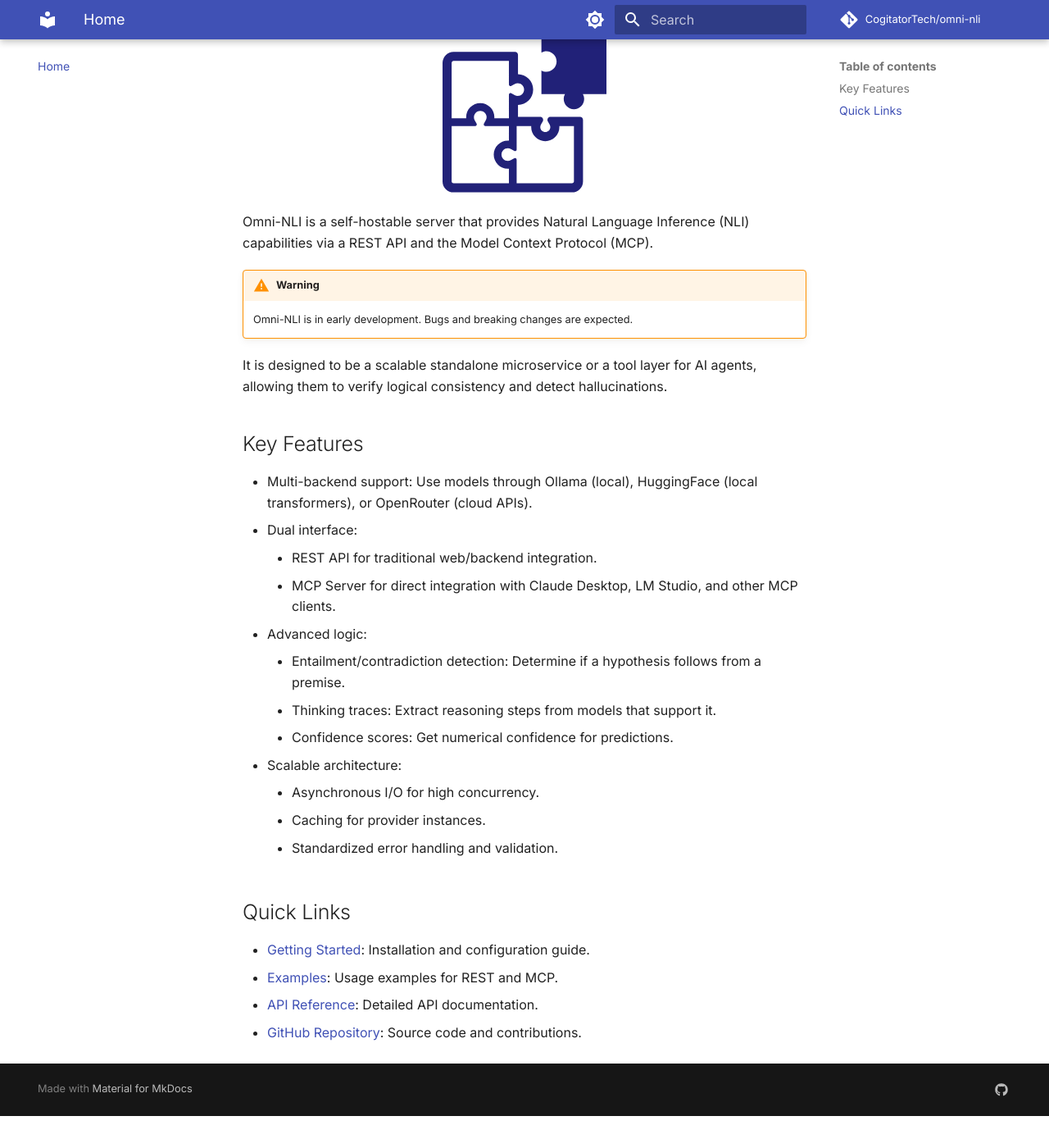
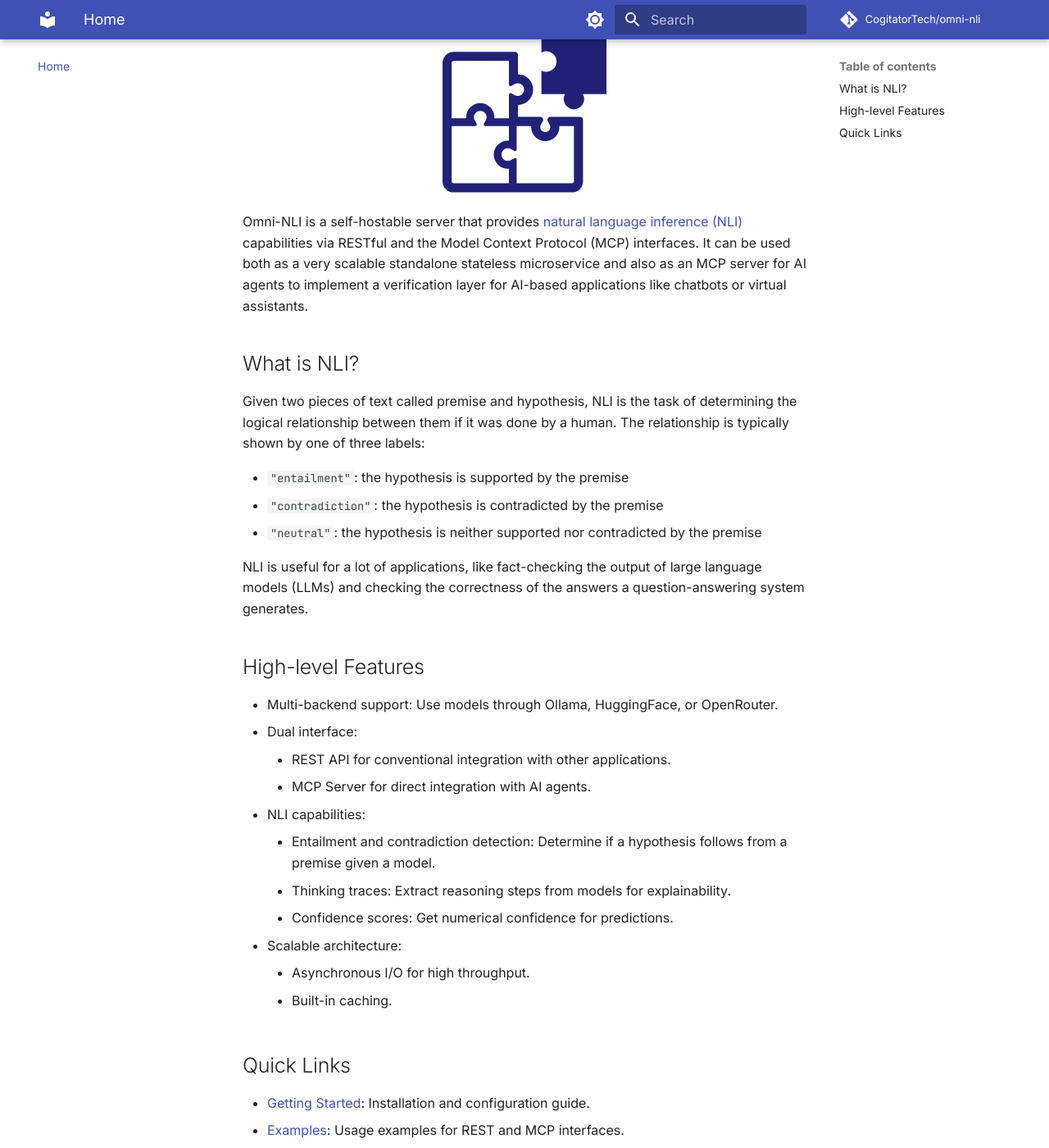
Before and after one commit to CogitatorTech/omni-nli, an MkDocs documentation site: the page built from docs/index.md, in a window 1280 px wide and 1400 px high, scrolled down 193 px. Shown: the whole window at 82% size. Built offline with MkDocs 1.6.1 and Material for MkDocs 9.7.7, drawn with Linux system fonts in a browser that asks for light colours; comment, search, counter and statistics services are not loaded; before the commit the page ends 1554 px from its top, so only the background shows below that.

```diff
--- a/docs/index.md
+++ b/docs/index.md
@@ -6,32 +6,39 @@
   </picture>
 </div>
 
-Omni-NLI is a self-hostable server that provides Natural Language Inference (NLI) capabilities via a REST API and the Model Context Protocol (MCP).
+Omni-NLI is a self-hostable server that provides [natural language inference (NLI)](https://en.wikipedia.org/wiki/Textual_entailment) capabilities via
+RESTful and the Model Context Protocol (MCP) interfaces.
+It can be used both as a very scalable standalone stateless microservice and also as an MCP server for AI agents to implement a verification layer
+for AI-based applications like chatbots or virtual assistants.
 
-!!! warning
-    Omni-NLI is in early development. Bugs and breaking changes are expected.
+## What is NLI?
 
-It is designed to be a scalable standalone microservice or a tool layer for AI agents, allowing them to verify logical consistency and detect
-hallucinations.
+Given two pieces of text called premise and hypothesis, NLI is the task of determining the logical relationship between them if it was done by a human.
+The relationship is typically shown by one of three labels:
 
-## Key Features
+- `"entailment"`: the hypothesis is supported by the premise
+- `"contradiction"`: the hypothesis is contradicted by the premise
+- `"neutral"`: the hypothesis is neither supported nor contradicted by the premise
 
-- Multi-backend support: Use models through Ollama (local), HuggingFace (local transformers), or OpenRouter (cloud APIs).
+NLI is useful for a lot of applications, like fact-checking the output of large language models (LLMs) and checking the correctness of the answers a
+question-answering system generates.
+
+## High-level Features
+
+- Multi-backend support: Use models through Ollama, HuggingFace, or OpenRouter.
 - Dual interface:
-    - REST API for traditional web/backend integration.
-    - MCP Server for direct integration with Claude Desktop, LM Studio, and other MCP clients.
-- Advanced logic:
-    - Entailment/contradiction detection: Determine if a hypothesis follows from a premise.
-    - Thinking traces: Extract reasoning steps from models that support it.
+    - REST API for conventional integration with other applications.
+    - MCP Server for direct integration with AI agents.
+- NLI capabilities:
+    - Entailment and contradiction detection: Determine if a hypothesis follows from a premise given a model.
+    - Thinking traces: Extract reasoning steps from models for explainability.
     - Confidence scores: Get numerical confidence for predictions.
 - Scalable architecture:
-    - Asynchronous I/O for high concurrency.
-    - Caching for provider instances.
-    - Standardized error handling and validation.
+    - Asynchronous I/O for high throughput.
+    - Built-in caching.
 
 ## Quick Links
 
 - [Getting Started](getting-started.md): Installation and configuration guide.
-- [Examples](examples.md): Usage examples for REST and MCP.
+- [Examples](examples.md): Usage examples for REST and MCP interfaces.
 - [API Reference](api-reference.md): Detailed API documentation.
-- [GitHub Repository](https://github.com/CogitatorTech/omni-nli): Source code and contributions.
```
Also changed, not shown: docs/api-reference.md (+9 -5 lines), docs/examples.md (+4 -1 lines), docs/getting-started.md (+13 -15 lines), examples/README.md (+1 -1 lines), 1 other file.
